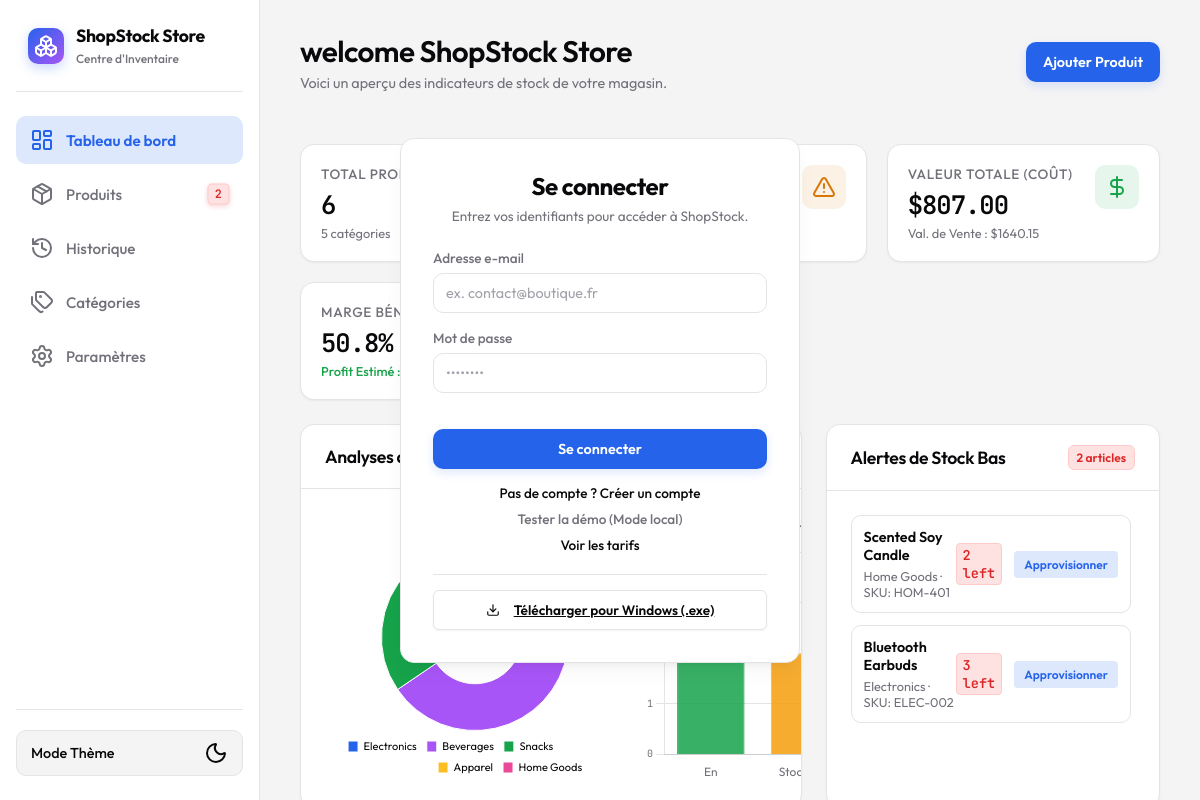
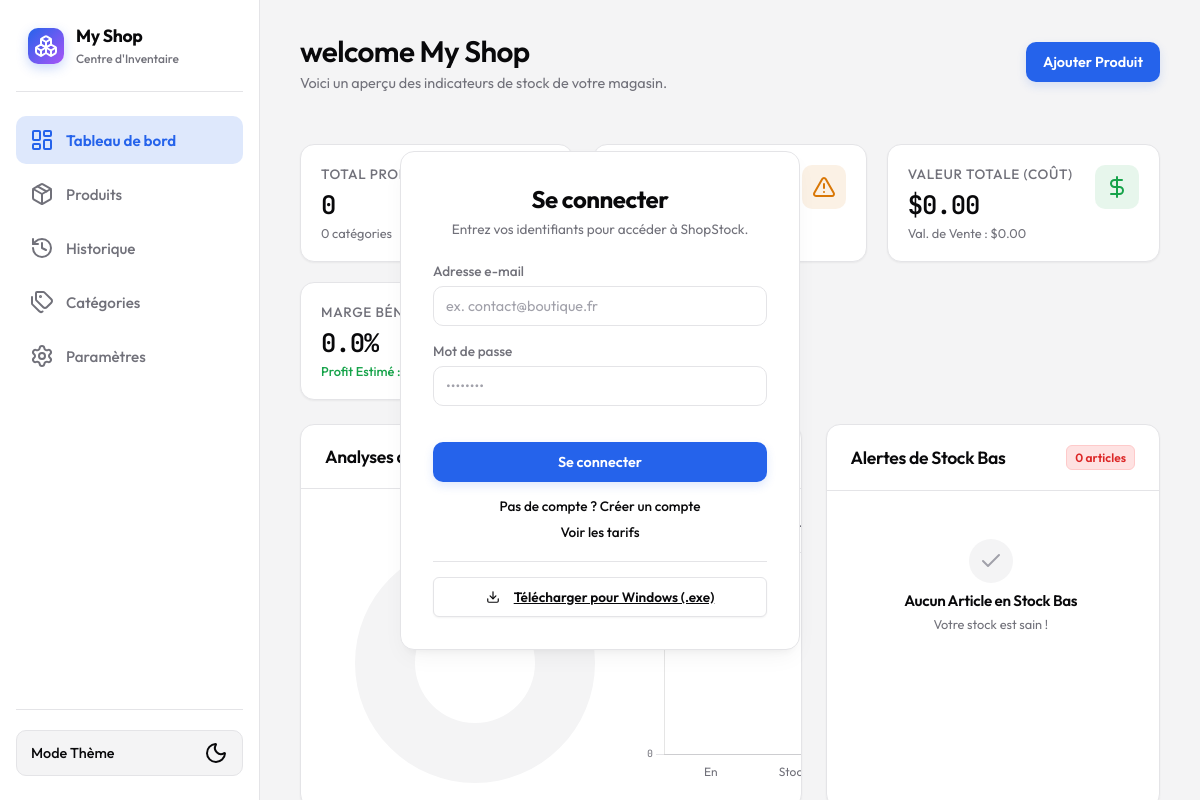
Before and after one commit to Davian-Mbayi/Idea, an Electron app: page index.html in a window 1200 px wide. Drawn offline with nearby package versions, Linux system fonts and the light colour scheme.

Commit message:
Suppression du mode démo et des données fictives, mise à jour de la logique de gestion des états

```diff
--- a/app.js
+++ b/app.js
@@ -2,8 +2,6 @@
    ShopStock - Inventory Management Core JavaScript
    ========================================================================== */
 
-import { MOCK_CATEGORIES, MOCK_PRODUCTS, MOCK_TRANSACTIONS } from './mock-data.js';
-
 // ==========================================================================
 // SUPABASE CLOUD DATABASE CONFIGURATION
 // ==========================================================================
@@ -13,7 +11,6 @@
 
 let supabase = null;
 let isCloudEnabled = false;
-let isDemoMode = false;
 let html5QrCode = null;
 
 if (SUPABASE_URL !== "YOUR_SUPABASE_URL" && SUPABASE_ANON_KEY !== "YOUR_SUPABASE_ANON_KEY") {
@@ -561,10 +558,20 @@
       if (!state.settings.language) state.settings.language = "fr";
     } catch (e) {
       console.error("Failed to parse stored state. Loading defaults...", e);
-      loadMockData();
+      state.products = [];
+      state.categories = [];
+      state.transactions = [];
     }
   } else {
-    loadMockData();
+    state.products = [];
+    state.categories = [];
+    state.transactions = [];
+    state.settings = {
+      shopName: "My Shop",
+      currency: "$",
+      language: state.settings.language || "fr"
+    };
+    saveState();
   }
   updateSidebarBadges();
 }
@@ -572,19 +579,6 @@
 function saveState() {
   localStorage.setItem('shopstock_state', JSON.stringify(state));
   updateSidebarBadges();
-}
-
-function loadMockData() {
-  state.categories = [...MOCK_CATEGORIES];
-  state.products = [...MOCK_PRODUCTS];
-  state.transactions = [...MOCK_TRANSACTIONS];
-  state.settings = {
-    shopName: "ShopStock Store",
-    currency: "$",
-    language: state.settings.language || "fr"
-  };
-  saveState();
-  showToast(t('toast-demo-loaded'), "success");
 }
 
 function wipeAllData() {
@@ -753,7 +747,6 @@
 
   setText('#settings-view .danger-zone-header', 'settings-danger-zone');
   setText('#settings-view .danger-zone .settings-section-description', 'settings-danger-desc');
-  setText('#resetMockBtn', 'settings-reset-demo');
   setText('#wipeAllBtn', 'settings-wipe-data');
 
   // 7. Product Modal
@@ -2088,15 +2081,7 @@
     reader.readAsText(file);
   });
 
-  document.getElementById('resetMockBtn').addEventListener('click', () => {
-    if (confirm(t('confirm-reset-demo'))) {
-      loadMockData();
-      translatePage();
-      const activePanel = document.querySelector('.view-panel.active');
-      const activeView = activePanel.id.replace('-view', '');
-      refreshViewData(activeView);
-    }
-  });
+
 
   document.getElementById('wipeAllBtn').addEventListener('click', () => {
     if (confirm(t('confirm-wipe-all'))) {
@@ -2507,7 +2492,7 @@
 
 // Background sync queue execution worker
 async function processSyncQueue() {
-  if (!isCloudEnabled || isDemoMode || !navigator.onLine || !state.syncQueue || state.syncQueue.length === 0) return;
+  if (!isCloudEnabled || !navigator.onLine || !state.syncQueue || state.syncQueue.length === 0) return;
 
   console.log(`Processing sync queue containing ${state.syncQueue.length} actions...`);
 
@@ -2598,7 +2583,7 @@
 window.addEventListener('online', processSyncQueue);
 
 async function syncProductToCloud(product, isDelete = false) {
-  if (!isCloudEnabled || isDemoMode) return;
+  if (!isCloudEnabled) return;
 
   if (!navigator.onLine) {
     queueSyncAction('product', isDelete ? 'delete' : 'upsert', product);
@@ -2632,7 +2617,7 @@
 }
 
 async function syncTransactionToCloud(tx) {
-  if (!isCloudEnabled || isDemoMode) return;
+  if (!isCloudEnabled) return;
 
   if (!navigator.onLine) {
     queueSyncAction('transaction', 'upsert', tx);
@@ -2661,7 +2646,7 @@
 }
 
 async function syncCategoryToCloud(catName, isDelete = false) {
-  if (!isCloudEnabled || isDemoMode) return;
+  if (!isCloudEnabled) return;
 
   if (!navigator.onLine) {
     queueSyncAction('category', isDelete ? 'delete' : 'insert', catName);
@@ -2683,7 +2668,7 @@
 }
 
 async function syncSettingsToCloud(settings) {
-  if (!isCloudEnabled || isDemoMode) return;
+  if (!isCloudEnabled) return;
 
   if (!navigator.onLine) {
     queueSyncAction('settings', 'upsert', settings);
@@ -2707,7 +2692,6 @@
 }
 
 async function checkUserSession() {
-  if (isDemoMode) return;
   if (!isCloudEnabled) {
     const authOverlay = document.getElementById('authOverlay');
     if (authOverlay) authOverlay.classList.remove('active');
@@ -2905,11 +2889,6 @@
   const logoutBtn = document.getElementById('logoutBtn');
   if (logoutBtn) {
     logoutBtn.addEventListener('click', async () => {
-      if (isDemoMode) {
-        const demoExitBtn = document.getElementById('demoExitBtn');
-        if (demoExitBtn) demoExitBtn.click();
-        return;
-      }
       if (isCloudEnabled) {
         await supabase.auth.signOut();
 
@@ -2931,51 +2910,6 @@
   // Request Notifications permission
   if ("Notification" in window && Notification.permission === "default") {
     Notification.requestPermission();
-  }
-
-  // Interactive Demo handlers
-  const authDemoLink = document.getElementById('authDemoLink');
-  if (authDemoLink) {
-    authDemoLink.addEventListener('click', (e) => {
-      e.preventDefault();
-      isDemoMode = true;
-
-      const authOverlay = document.getElementById('authOverlay');
-      if (authOverlay) authOverlay.classList.remove('active');
-
-      document.body.classList.add('demo-active');
-      const demoBanner = document.getElementById('demoBanner');
-      if (demoBanner) demoBanner.style.display = 'flex';
-
-      showToast(t('toast-demo-activated'), "success");
-
-      // Load local state & populate mockup if empty
-      loadState();
-      if (state.products.length === 0) {
-        resetToMockData();
-      }
-
-      refreshViewData('dashboard');
-    });
-  }
-
-  const demoExitBtn = document.getElementById('demoExitBtn');
-  if (demoExitBtn) {
-    demoExitBtn.addEventListener('click', () => {
-      isDemoMode = false;
-      document.body.classList.remove('demo-active');
-      const demoBanner = document.getElementById('demoBanner');
-      if (demoBanner) demoBanner.style.display = 'none';
-
-      const authOverlay = document.getElementById('authOverlay');
-      if (authOverlay) authOverlay.classList.add('active');
-
-      // Wipe state in memory to prevent leaked demo data
-      state.products = [];
-      state.categories = [];
-      state.transactions = [];
-      refreshViewData('dashboard');
-    });
   }
 
   // Pricing Modal handlers
@@ -2992,10 +2926,7 @@
     btn.addEventListener('click', () => {
       const plan = btn.getAttribute('data-plan');
       closeModal('pricingModal');
-      if (plan === 'free') {
-        const demoLink = document.getElementById('authDemoLink');
-        if (demoLink) demoLink.click();
-      } else if (plan === 'cloud') {
+      if (plan === 'cloud') {
         const toggleLink = document.getElementById('authToggleLink');
         if (toggleLink) {
           const authTitle = document.getElementById('authTitle');
--- a/index.html
+++ b/index.html
@@ -23,17 +23,6 @@
   <script src="https://cdn.jsdelivr.net/npm/html5-qrcode@2.3.8/html5-qrcode.min.js"></script>
 </head>
 <body>
-
-  <!-- Demo Mode Banner -->
-  <div id="demoBanner" class="demo-banner" style="display: none;">
-    <div class="demo-banner-content">
-      <i data-lucide="info" style="width: 16px; height: 16px; min-width: 16px;"></i>
-      <span data-i18n="demo-banner-text">Mode Démo actif (Les données sont enregistrées localement sur cet appareil)</span>
-    </div>
-    <button class="btn btn-secondary" id="demoExitBtn" style="padding: 4px 10px; font-size: 0.75rem; margin-left: auto; height: 28px; background: rgba(255, 255, 255, 0.15); border-color: rgba(255, 255, 255, 0.25); color: white; border-radius: 4px; display: inline-flex; align-items: center; gap: 4px; cursor: pointer;">
-      <i data-lucide="log-in" style="width: 12px; height: 12px;"></i> <span data-i18n="demo-banner-login">Se connecter</span>
-    </button>
-  </div>
 
   <!-- Authentication Overlay -->
   <div class="auth-overlay active" id="authOverlay">
@@ -61,7 +50,6 @@
       </form>
       <div class="auth-toggle" style="display: flex; flex-direction: column; gap: 8px; align-items: center; margin-top: 15px;">
         <a href="#" id="authToggleLink" data-i18n="auth-toggle-signup">Pas de compte ? Créer un compte</a>
-        <a href="#" id="authDemoLink" style="font-size: 0.85rem; color: var(--text-secondary); text-decoration: none;" data-i18n="auth-try-demo">Tester la démo (Mode local)</a>
         <a href="#" id="viewPricingLink" style="font-size: 0.85rem; color: var(--brand-primary); text-decoration: none; font-weight: 500;" data-i18n="auth-view-pricing">Voir les tarifs</a>
       </div>
       <div style="margin-top: 20px; border-top: 1px solid var(--border-color); padding-top: 15px;">
@@ -481,15 +469,12 @@
 
               <!-- Reset Panel (Danger Zone) -->
               <div class="danger-zone">
-                <h3 class="danger-zone-header">Danger Zone</h3>
-                <p class="settings-section-description" style="margin-bottom: 16px;">
-                  Resetting will wipe all inventory transactions and custom products. You can choose to load the sample demo mock data instead.
+                <h3 class="danger-zone-header" data-i18n="danger-zone">Danger Zone</h3>
+                <p class="settings-section-description" style="margin-bottom: 16px;" data-i18n="danger-zone-desc">
+                  Cette action supprimera définitivement tous vos produits, catégories et historique de transactions de cet appareil.
                 </p>
                 <div style="display: flex; gap: 12px; flex-wrap: wrap;">
-                  <button class="btn btn-danger" id="resetMockBtn">
-                    <i data-lucide="refresh-cw"></i> Reset to Sample Demo
-                  </button>
-                  <button class="btn btn-danger" id="wipeAllBtn" style="background-color: transparent; border-color: var(--danger); color: var(--danger);">
+                  <button class="btn btn-danger" id="wipeAllBtn" style="width: 100%; justify-content: center; background-color: transparent; border-color: var(--danger); color: var(--danger);">
                     <i data-lucide="trash-2"></i> Wipe All Data
                   </button>
                 </div>
@@ -654,21 +639,8 @@
         <button class="close-btn modal-close"><i data-lucide="x"></i></button>
       </div>
       <div class="modal-body" style="padding: 20px 0;">
-        <div class="pricing-grid" style="display: grid; grid-template-columns: repeat(auto-fit, minmax(260px, 1fr)); gap: 20px; padding: 0 10px;">
-          <div class="pricing-card" style="border: 1px solid var(--border-color); border-radius: var(--radius-lg); padding: 24px; background-color: var(--bg-app); display: flex; flex-direction: column; gap: 15px; position: relative;">
-            <h3 style="font-size: 1.2rem; font-weight: bold;" data-i18n="price-free-title">Local Solo</h3>
-            <div class="price" style="font-size: 1.8rem; font-weight: 800; color: var(--text-primary);">0€ <span style="font-size: 0.85rem; font-weight: 500; color: var(--text-secondary);" data-i18n="price-period-forever">/ à vie</span></div>
-            <p style="font-size: 0.85rem; color: var(--text-secondary); line-height: 1.4;" data-i18n="price-free-desc">Pour un usage autonome sur un seul ordinateur.</p>
-            <ul class="pricing-features-list" style="list-style: none; padding: 0; display: flex; flex-direction: column; gap: 10px; margin-top: 10px; font-size: 0.85rem; flex-grow: 1;">
-              <li style="display: flex; align-items: center; gap: 8px;"><i data-lucide="check" style="color: var(--success); width: 16px; height: 16px;"></i><span data-i18n="price-feat-products">Produits illimités</span></li>
-              <li style="display: flex; align-items: center; gap: 8px;"><i data-lucide="check" style="color: var(--success); width: 16px; height: 16px;"></i><span data-i18n="price-feat-local">Stockage local sécurisé</span></li>
-              <li style="display: flex; align-items: center; gap: 8px;"><i data-lucide="check" style="color: var(--success); width: 16px; height: 16px;"></i><span data-i18n="price-feat-backup">Export CSV et sauvegarde JSON</span></li>
-              <li class="muted" style="display: flex; align-items: center; gap: 8px; opacity: 0.5;"><i data-lucide="x" style="color: var(--danger); width: 16px; height: 16px;"></i><span data-i18n="price-feat-cloud">Pas de synchronisation cloud</span></li>
-              <li class="muted" style="display: flex; align-items: center; gap: 8px; opacity: 0.5;"><i data-lucide="x" style="color: var(--danger); width: 16px; height: 16px;"></i><span data-i18n="price-feat-devices">Un seul appareil</span></li>
-            </ul>
-            <button class="btn btn-secondary pricing-select-btn" data-plan="free" style="width: 100%; justify-content: center; margin-top: 10px;" data-i18n="price-btn-free">Activer Mode Démo</button>
-          </div>
-          <div class="pricing-card premium" style="border: 2px solid var(--brand-primary); border-radius: var(--radius-lg); padding: 24px; background-color: var(--bg-card); display: flex; flex-direction: column; gap: 15px; position: relative; box-shadow: var(--shadow-md);">
+        <div style="display: flex; justify-content: center; padding: 0 10px;">
+          <div class="pricing-card premium" style="border: 2px solid var(--brand-primary); border-radius: var(--radius-lg); padding: 24px; background-color: var(--bg-card); display: flex; flex-direction: column; gap: 15px; position: relative; box-shadow: var(--shadow-md); max-width: 360px; width: 100%;">
             <div class="premium-badge" style="position: absolute; top: -12px; right: 20px; background-color: var(--brand-primary); color: white; font-size: 0.7rem; font-weight: bold; padding: 4px 10px; border-radius: 20px; text-transform: uppercase; letter-spacing: 0.5px;" data-i18n="price-badge-pop">Recommandé</div>
             <h3 style="font-size: 1.2rem; font-weight: bold; color: var(--brand-primary);" data-i18n="price-cloud-title">Cloud Sync</h3>
             <div class="price" style="font-size: 1.8rem; font-weight: 800; color: var(--text-primary);">9.99€ <span style="font-size: 0.85rem; font-weight: 500; color: var(--text-secondary);" data-i18n="price-period-month">/ mois</span></div>
--- a/mock-data.js
+++ /dev/null
@@ -1,127 +0,0 @@
-// Default mock categories
-export const MOCK_CATEGORIES = [
-  "Electronics",
-  "Beverages",
-  "Snacks",
-  "Apparel",
-  "Home Goods"
-];
-
-// Default mock products
-export const MOCK_PRODUCTS = [
-  {
-    id: "11111111-1111-4111-a111-111111111111",
-    sku: "ELEC-001",
-    name: "Wireless Phone Charger",
-    description: "15W Fast charging pad compatible with all Qi-enabled devices.",
-    category: "Electronics",
-    costPrice: 8.50,
-    retailPrice: 19.99,
-    quantity: 15,
-    minQuantity: 5
-  },
-  {
-    id: "22222222-2222-4222-a222-222222222222",
-    sku: "ELEC-002",
-    name: "Bluetooth Earbuds",
-    description: "Noise cancelling in-ear headphones with charging case.",
-    category: "Electronics",
-    costPrice: 22.00,
-    retailPrice: 49.99,
-    quantity: 3, // Low stock!
-    minQuantity: 6
-  },
-  {
-    id: "33333333-3333-4333-a333-333333333333",
-    sku: "BEV-101",
-    name: "Organic Green Tea (24 Pack)",
-    description: "Unsweetened organic green tea bottles.",
-    category: "Beverages",
-    costPrice: 14.50,
-    retailPrice: 24.99,
-    quantity: 25,
-    minQuantity: 8
-  },
-  {
-    id: "44444444-4444-4444-a444-444444444444",
-    sku: "SNK-201",
-    name: "Salted Almonds (500g)",
-    description: "Premium roasted and salted California almonds.",
-    category: "Snacks",
-    costPrice: 4.20,
-    retailPrice: 8.99,
-    quantity: 40,
-    minQuantity: 10
-  },
-  {
-    id: "55555555-5555-4555-a555-555555555555",
-    sku: "APP-301",
-    name: "Cotton Crewneck T-Shirt (M)",
-    description: "Classic fit 100% organic cotton white t-shirt.",
-    category: "Apparel",
-    costPrice: 6.00,
-    retailPrice: 15.00,
-    quantity: 12,
-    minQuantity: 5
-  },
-  {
-    id: "66666666-6666-4666-a666-666666666666",
-    sku: "HOM-401",
-    name: "Scented Soy Candle",
-    description: "Lavender & Vanilla hand-poured soy wax candle.",
-    category: "Home Goods",
-    costPrice: 5.50,
-    retailPrice: 12.99,
-    quantity: 2, // Low stock!
-    minQuantity: 5
-  }
-];
-
-// Default mock transactions log
-export const MOCK_TRANSACTIONS = [
-  {
-    id: "a1111111-1111-4111-b111-111111111111",
-    productId: "11111111-1111-4111-a111-111111111111",
-    productName: "Wireless Phone Charger",
-    type: "in",
-    quantity: 20,
-    reason: "New supplier shipment received",
-    date: "2026-06-20T10:30:00.000Z"
-  },
-  {
-    id: "a2222222-2222-4222-b222-222222222222",
-    productId: "11111111-1111-4111-a111-111111111111",
-    productName: "Wireless Phone Charger",
-    type: "out",
-    quantity: -5,
-    reason: "Store sale",
-    date: "2026-06-22T14:15:00.000Z"
-  },
-  {
-    id: "a3333333-3333-4333-b333-333333333333",
-    productId: "22222222-2222-4222-a222-222222222222",
-    productName: "Bluetooth Earbuds",
-    type: "out",
-    quantity: -3,
-    reason: "Store sale",
-    date: "2026-06-23T11:05:00.000Z"
-  },
-  {
-    id: "a4444444-4444-4444-b444-444444444444",
-    productId: "33333333-3333-4333-a333-333333333333",
-    productName: "Organic Green Tea (24 Pack)",
-    type: "in",
-    quantity: 10,
-    reason: "Restocked from local warehouse",
-    date: "2026-06-24T09:00:00.000Z"
-  },
-  {
-    id: "a5555555-5555-4555-b555-555555555555",
-    productId: "66666666-6666-4666-a666-666666666666",
-    productName: "Scented Soy Candle",
-    type: "adjustment",
-    quantity: -1,
-    reason: "Damaged item written off",
-    date: "2026-06-24T16:45:00.000Z"
-  }
-];
```
